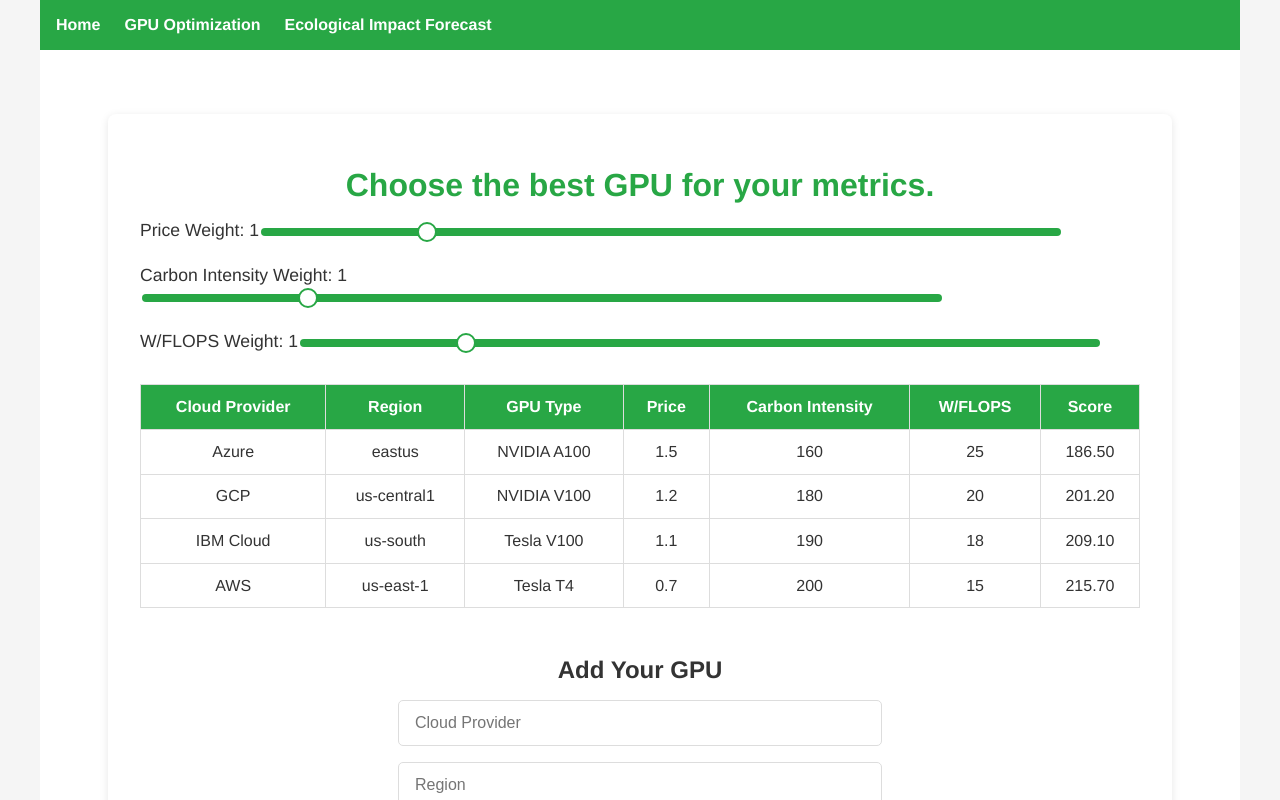
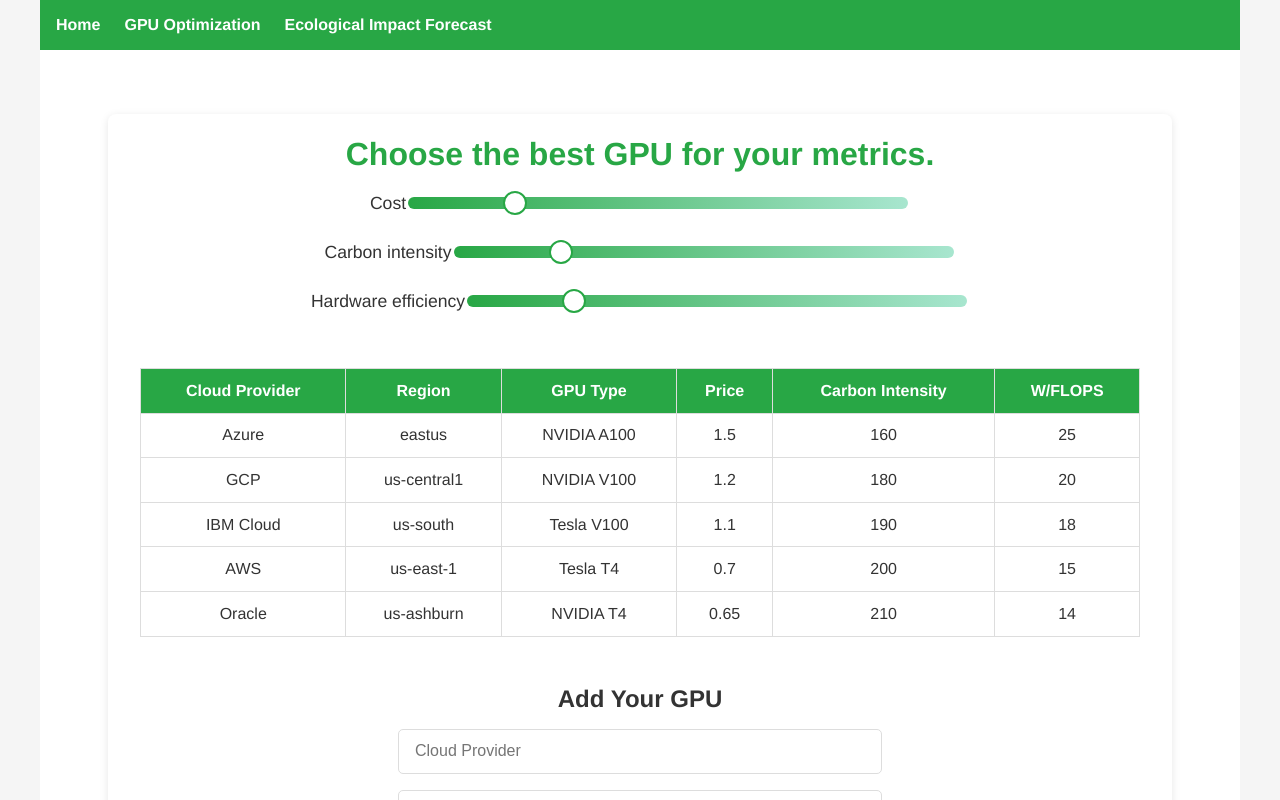
Before and after one commit to guilhermegranchopro/optimize-ai, a Next.js app: page /gpu in a window 1280 px wide. Shown: the top 800 px of the page. Built offline with nearby package versions, Linux system fonts and the light colour scheme.

Commit message:
before trying to add my API

```diff
--- a/pages/gpu.js
+++ b/pages/gpu.js
@@ -7,14 +7,15 @@
   { id: 2, provider: 'GCP', region: 'us-central1', type: 'NVIDIA V100', price: 1.20, carbon: 180, wf: 20 },
   { id: 3, provider: 'Azure', region: 'eastus', type: 'NVIDIA A100', price: 1.50, carbon: 160, wf: 25 },
   { id: 4, provider: 'IBM Cloud', region: 'us-south', type: 'Tesla V100', price: 1.10, carbon: 190, wf: 18 },
-  // Add more GPU options as needed
+  { id: 5, provider: 'Oracle', region: 'us-ashburn', type: 'NVIDIA T4', price: 0.65, carbon: 210, wf: 14 },
+  // Add more GPU options as needed.
 ];
 
 export default function GPUPage() {
   const [gpus] = useState(initialGPUs);
   const [weights, setWeights] = useState({ price: 1, carbon: 1, wf: 1 });
   const [sortedGPUs, setSortedGPUs] = useState([]);
-  // For the custom GPU form, we now only require provider, region, and type.
+  // For the custom GPU form, we only require provider, region, and type.
   const [customGPU, setCustomGPU] = useState({ provider: '', region: '', type: '' });
   const [customResult, setCustomResult] = useState(null);
 
@@ -36,7 +37,6 @@
 
   const handleCustomSubmit = (e) => {
     e.preventDefault();
-    // Instead of calculating a composite score, simply store the added GPU details.
     setCustomResult({ ...customGPU });
     setCustomGPU({ provider: '', region: '', type: '' });
   };
@@ -47,7 +47,7 @@
 
       <div className={styles.sliderGroup}>
         <label>
-          Price Weight: {weights.price}
+          Cost
           <input
             type="range"
             name="price"
@@ -59,7 +59,7 @@
           />
         </label>
         <label>
-          Carbon Intensity Weight: {weights.carbon}
+          Carbon intensity
           <input
             type="range"
             name="carbon"
@@ -71,7 +71,7 @@
           />
         </label>
         <label>
-          W/FLOPS Weight: {weights.wf}
+          Hardware efficiency
           <input
             type="range"
             name="wf"
@@ -93,7 +93,6 @@
             <th>Price</th>
             <th>Carbon Intensity</th>
             <th>W/FLOPS</th>
-            <th>Score</th>
           </tr>
         </thead>
         <tbody>
@@ -105,7 +104,6 @@
               <td>{gpu.price}</td>
               <td>{gpu.carbon}</td>
               <td>{gpu.wf}</td>
-              <td>{gpu.score.toFixed(2)}</td>
             </tr>
           ))}
         </tbody>
--- a/styles/GPU.module.css
+++ b/styles/GPU.module.css
@@ -13,44 +13,64 @@
   text-align: center;
   color: #28a745;
   margin-bottom: 1rem;
+  margin-top: -10px; /* Move title slightly up */
 }
 
-/* Slider Group: Stack sliders vertically with spacing */
+/* Slider Group: stack sliders vertically and center them */
 .sliderGroup {
+  display: flex;
+  flex-direction: column;
+  align-items: center;
   margin-bottom: 2rem;
 }
+
 .sliderGroup label {
   display: block;
   margin-bottom: 1.5rem;
   font-size: 1.1rem;
+  width: 100%;
+  text-align: center;
 }
 
-/* Style the range inputs with a green track */
+/* Increase slider size: longer and larger */
 .sliderGroup input[type="range"] {
   -webkit-appearance: none;
-  width: 80%;
-  height: 8px;
-  border-radius: 5px;
-  background: #28a745;
+  width: 90%;
+  max-width: 500px;
+  height: 12px;
+  border-radius: 6px;
+  background: linear-gradient(90deg, #28a745 0%, #a8e6cf 100%);
   outline: none;
   margin-top: 0.5rem;
+  transition: background 0.3s ease;
+}
+.sliderGroup input[type="range"]:focus {
+  box-shadow: 0 0 5px rgba(40, 167, 69, 0.8);
 }
 .sliderGroup input[type="range"]::-webkit-slider-thumb {
   -webkit-appearance: none;
-  width: 20px;
-  height: 20px;
+  width: 24px;
+  height: 24px;
   border-radius: 50%;
   background: #fff;
   border: 2px solid #28a745;
   cursor: pointer;
+  transition: transform 0.3s ease;
+}
+.sliderGroup input[type="range"]::-webkit-slider-thumb:hover {
+  transform: scale(1.1);
 }
 .sliderGroup input[type="range"]::-moz-range-thumb {
-  width: 20px;
-  height: 20px;
+  width: 24px;
+  height: 24px;
   border-radius: 50%;
   background: #fff;
   border: 2px solid #28a745;
   cursor: pointer;
+  transition: transform 0.3s ease;
+}
+.sliderGroup input[type="range"]::-moz-range-thumb:hover {
+  transform: scale(1.1);
 }
 
 /* Table Styling */
```
